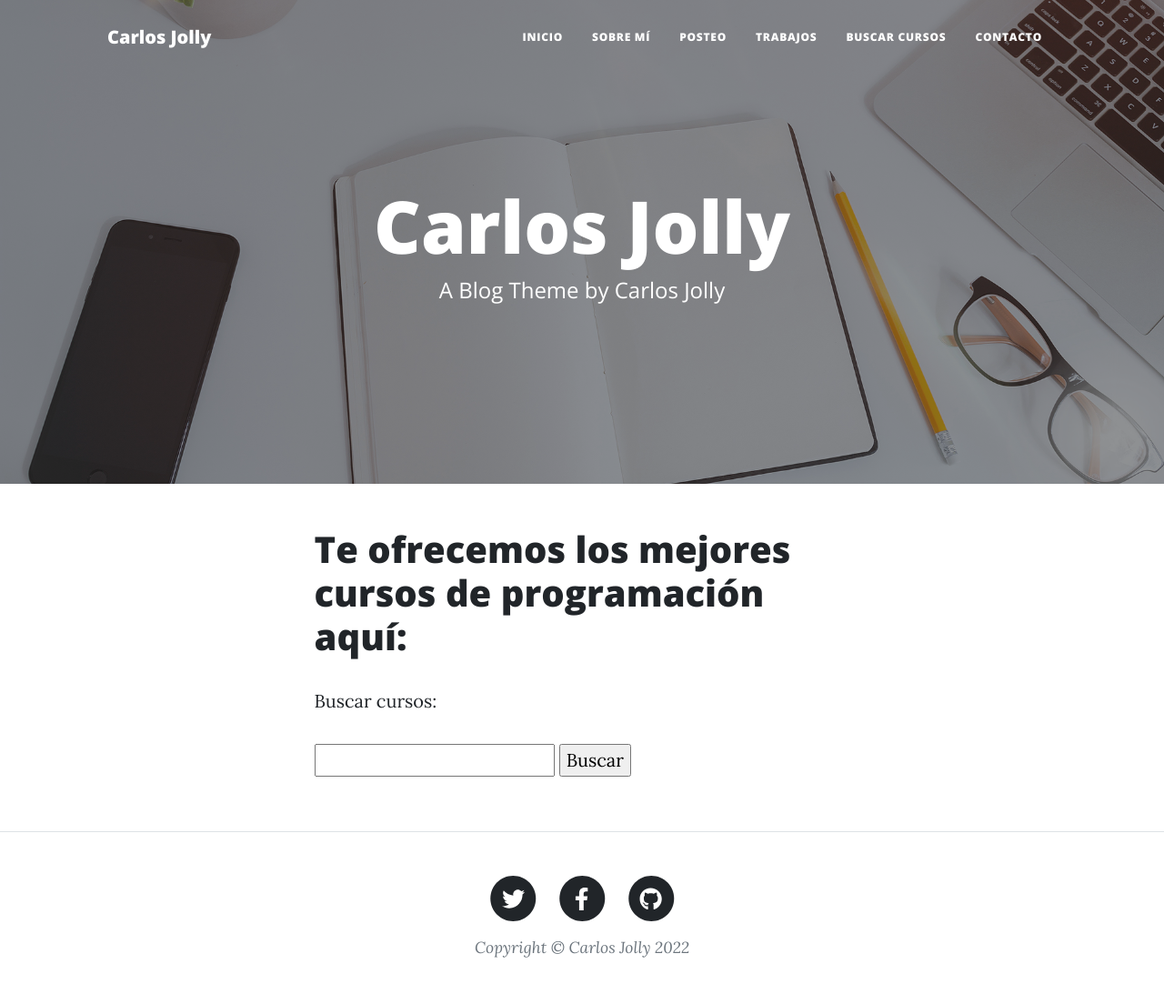
After one commit to carlosjolly/Entrega1-Carlos-Jolly, a Django app: page /busquedaCursos.html in a window 1280 px wide. The commit adds this page. Shown: the whole page at 91% size. Run offline with Django 4.2, Linux system fonts and the light colour scheme; some libraries are stand-ins or nearby versions.

Commit message:
Actualización del proyecto

```diff
--- a/blog/settings.py
+++ b/blog/settings.py
@@ -9,7 +9,7 @@ https://docs.djangoproject.com/en/4.0/topics/settings/
 For the full list of settings and their values, see
 https://docs.djangoproject.com/en/4.0/ref/settings/
 """
-
+import os
 from pathlib import Path
 
 # Build paths inside the project like this: BASE_DIR / 'subdir'.
@@ -52,6 +52,7 @@ MIDDLEWARE = [
 
 ROOT_URLCONF = 'blog.urls'
 
+
 TEMPLATES = [
     {
         'BACKEND': 'django.template.backends.django.DjangoTemplates',
@@ -67,6 +68,7 @@ TEMPLATES = [
         },
     },
 ]
+
 
 WSGI_APPLICATION = 'blog.wsgi.application'
 
--- a/carlosblog/models.py
+++ b/carlosblog/models.py
@@ -13,3 +13,7 @@ class Trabajos(models.Model):
 class Alumnos(models.Model):
     nombre = models.CharField(max_length=40)
     cursos = models.CharField(max_length=40)
+
+class Cursos(models.Model):
+    nombre = models.CharField(max_length=40)
+    camada = models.IntegerField()
--- /dev/null
+++ b/carlosblog/templates/busquedaCursos.html
@@ -0,0 +1,30 @@
+{% extends 'padre.html' %}
+
+{% load static %}
+
+{% block content %}
+
+<div class="container px-4 px-lg-5">
+    <div class="row gx-4 gx-lg-5 justify-content-center">
+        <div class="col-md-10 col-lg-8 col-xl-7">
+
+
+<form action="buscar" method="GET">
+                <h1>Te ofrecemos los mejores cursos de programación aquí: </h1>
+                <p>Buscar cursos:</p>
+
+                <input type="text" name="nombre">
+
+                <input type="submit" value="Buscar">
+
+</form>
+
+
+<br>
+<br>
+
+        </div>
+    </div>
+</div>
+
+{% endblock %}
--- a/carlosblog/templates/padre.html
+++ b/carlosblog/templates/padre.html
@@ -31,6 +31,7 @@
                         <li class="nav-item"><a class="nav-link px-lg-3 py-3 py-lg-4" href="about.html">Sobre mí</a></li>
                         <li class="nav-item"><a class="nav-link px-lg-3 py-3 py-lg-4" href="post.html">Posteo</a></li>
                         <li class="nav-item"><a class="nav-link px-lg-3 py-3 py-lg-4" href="trabajos.html">Trabajos</a></li>
+                        <li class="nav-item"><a class="nav-link px-lg-3 py-3 py-lg-4" href="busquedaCursos.html">Buscar Cursos</a></li>
                         <li class="nav-item"><a class="nav-link px-lg-3 py-3 py-lg-4" href="contact.html">Contacto</a></li>
                     </ul>
                 </div>
--- a/carlosblog/urls.py
+++ b/carlosblog/urls.py
@@ -10,6 +10,7 @@ urlpatterns = [
     path('trabajos.html', views.trabajos, name='trabajos'),
     path('alta_trabajo', views.alta_trabajo),
     path('alta_contacto', views.alta_contacto),
-    path('busquedaTrabajos', views.busquedaTrabajos, name="BusquedaTrabajos"),
-    path('buscar/', views.buscar),
+    path('busquedaCursos.html', views.busquedaCursos, name="BusquedaCursos"),
+    path('buscar', views.buscar),
+
 ]
--- a/carlosblog/views.py
+++ b/carlosblog/views.py
@@ -2,7 +2,7 @@ from django.http import HttpResponse
 from django.shortcuts import render
 from carlosblog.forms import trabajoForm, contactoForm
 from django import forms
-from .models import Trabajos, Contact
+from .models import Trabajos, Contact, Cursos
 
 def index(request):
     return render(request, 'index.html')
@@ -52,13 +52,15 @@ def alta_contacto(request):
 
 
 
+def busquedaCursos(request):
 
-def busquedaTrabajos(request):
-
-    return render(request,'busquedaTrabajos.html')
+    return render(request,'busquedaCursos.html')
 
 def buscar(request):
 
-    respuesta = f"Estoy buscando el trabajo de :{request.GET['trabajos']}"
-
-    return HttpResponse(respuesta)
+    if request.GET['nombre']:
+                nombre = request.GET['nombre']
+                cursos = Cursos.objects.filter(nombre__icontains = nombre)
+                return render (request, "resultado_busqueda.html", {"curso":cursos})
+    else:
+        return HttpResponse("Campo vacío")
```
Also changed, not shown: carlosblog/templates/busquedaTrabajos.html (deleted, +0 -7 lines), carlosblog/templates/resultado_busqueda.html (added, +31 -0 lines), carlosblog/migrations/0007_cursos.py (added), db.sqlite3.
